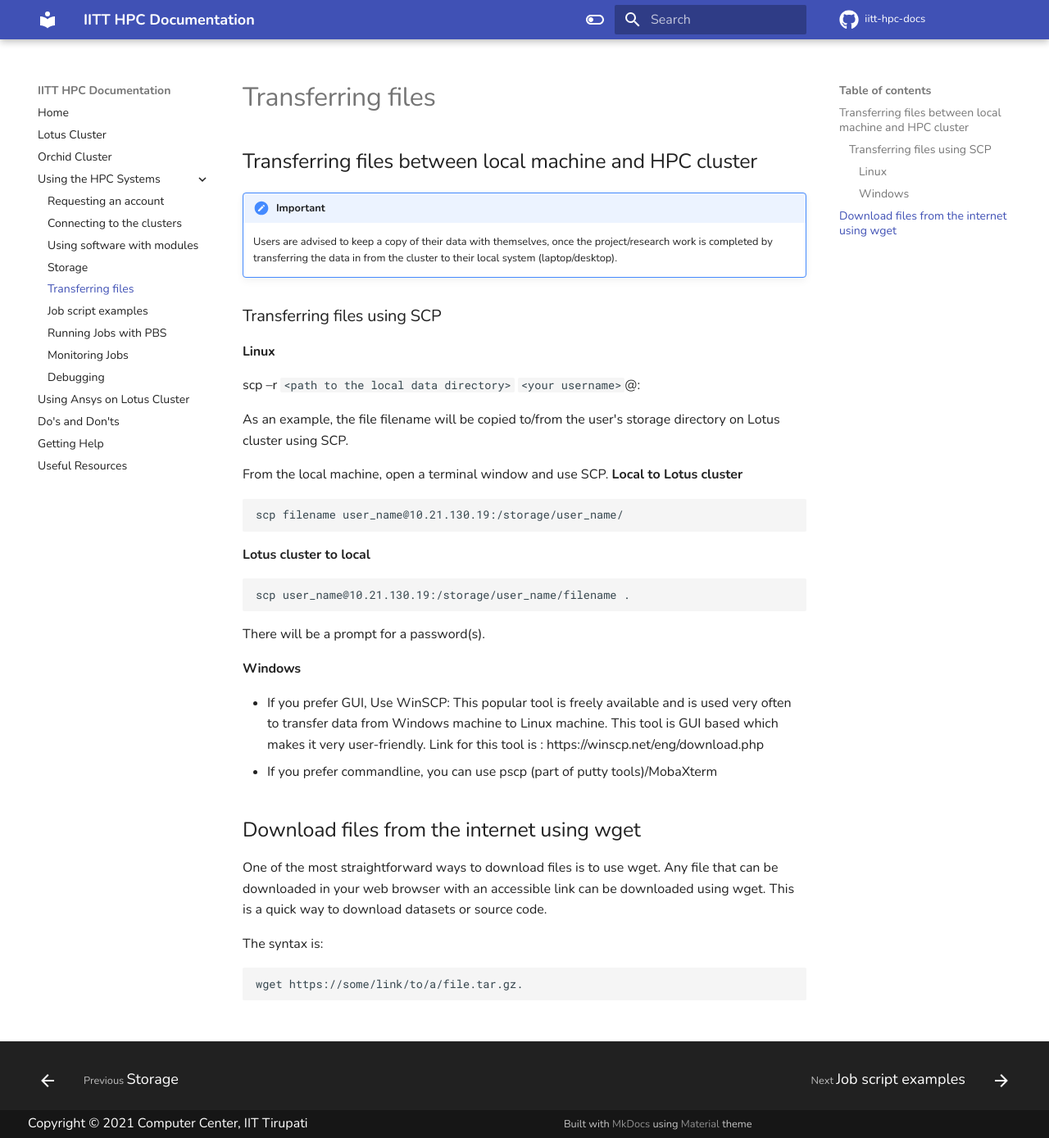
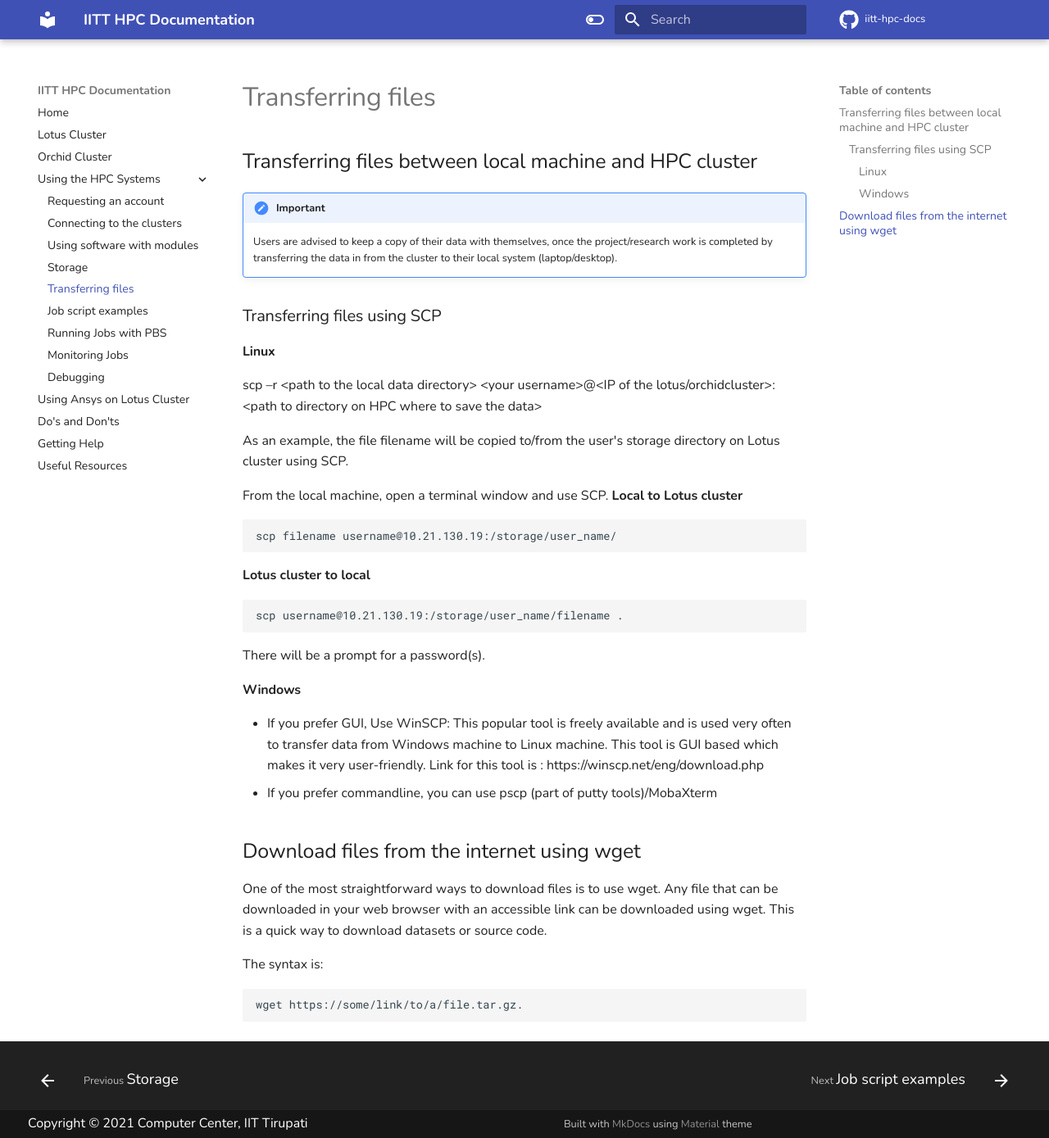
Before and after one commit to P-Vamshi-Seshasayan/iitt-hpc-docs, an MkDocs documentation site: the page built from docs/hpc/transferring-files.md, in a window 1280 px wide and 1389 px high. Shown: the whole window at 82% size. Built offline with MkDocs 1.6.1 and Material for MkDocs 9.7.7, drawn with Linux system fonts in a browser that asks for light colours; comment, search, counter and statistics services are not loaded.

Commit message:
small formatting corrections

````diff
--- a/docs/hpc/transferring-files.md
+++ b/docs/hpc/transferring-files.md
@@ -3,19 +3,19 @@
     Users are advised to keep a copy of their data with themselves, once the project/research work is completed by transferring the data in from the cluster to their local system (laptop/desktop).
 ### Transferring files using SCP
 #### Linux
-scp –r `<path to the local data directory>` `<your username>`@<IP of the lotus/orchidcluster>:<path to directory on HPC where to save the data>
+scp –r &lt;path to the local data directory&gt; &lt;your username&gt;@&lt;IP of the lotus/orchidcluster&gt;:&lt;path to directory on HPC where to save the data&gt;
 
 As an example, the file filename will be copied to/from the user's storage directory on Lotus cluster using SCP.
 
 From the local machine, open a terminal window and use SCP.
 **Local to Lotus cluster**
 ```
-scp filename user_name@10.21.130.19:/storage/user_name/
+scp filename username@10.21.130.19:/storage/user_name/
 ```
 
 **Lotus cluster to local**
 ```
-scp user_name@10.21.130.19:/storage/user_name/filename .
+scp username@10.21.130.19:/storage/user_name/filename .
 ```
 There will be a prompt for a password(s).
 
````
Also changed, not shown: docs/hpc/storage.md (+2 -2 lines).
